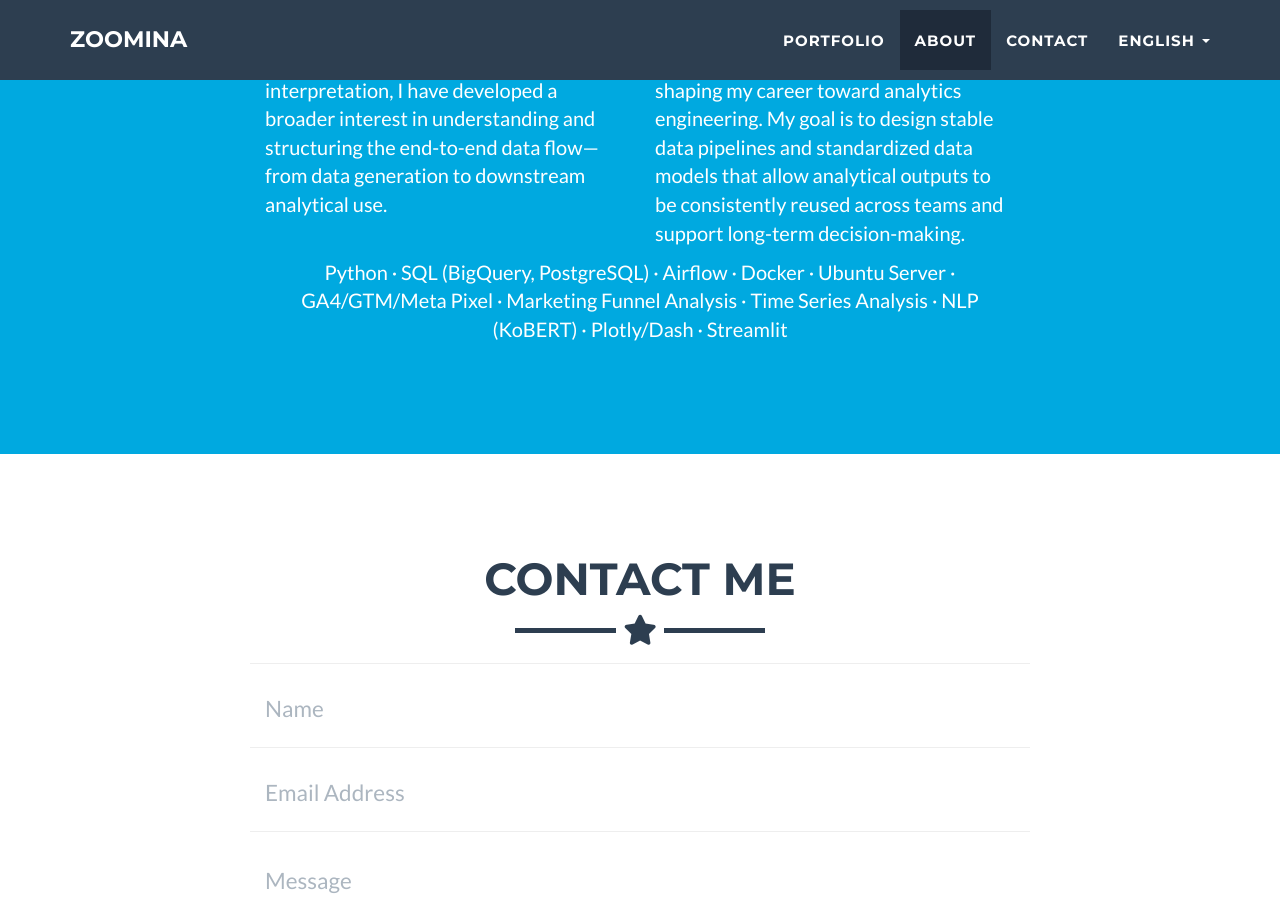
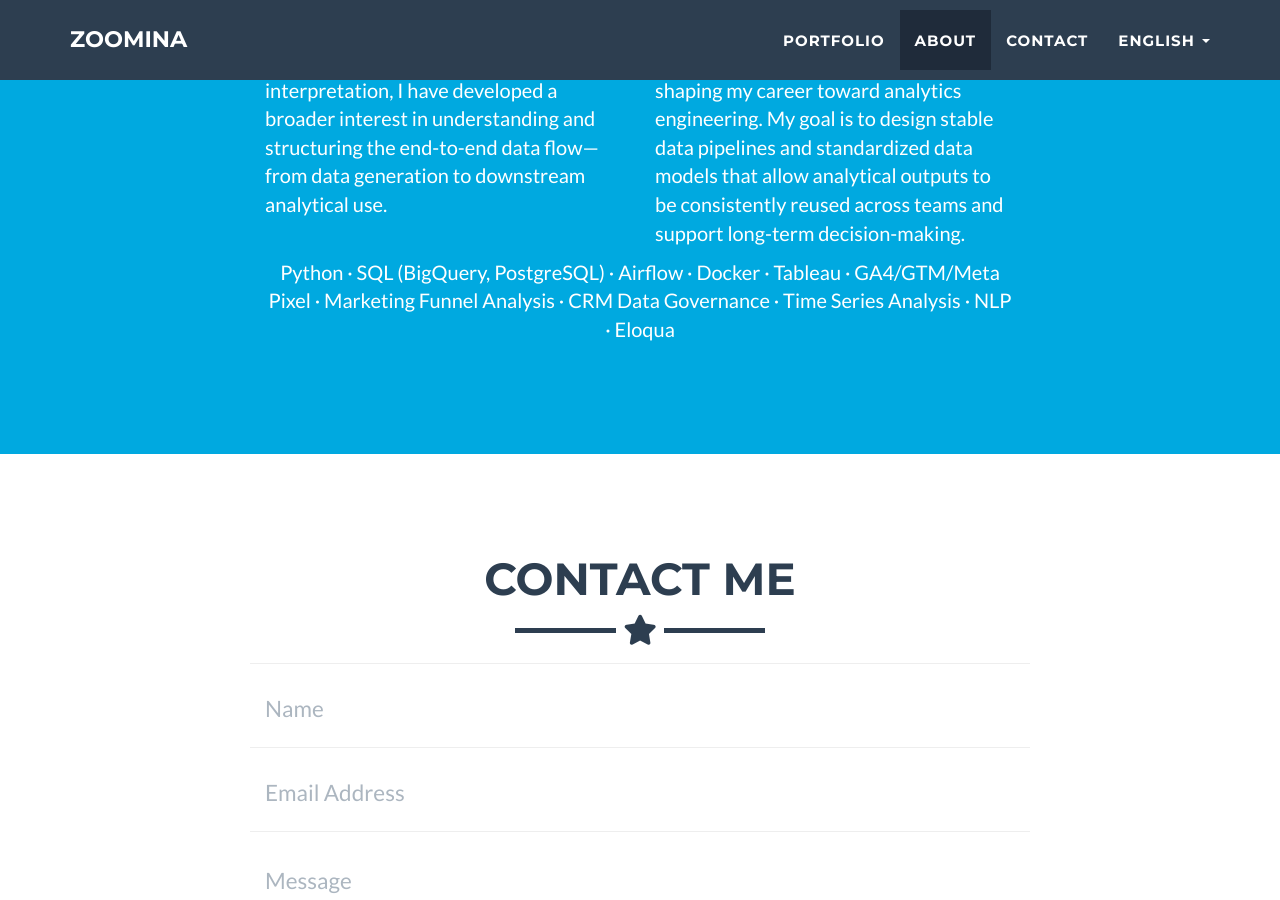
Before and after one commit to zoomina/zoomina.github.io, a Jekyll site: the page built from _posts/2014-07-18-project-1.markdown, in a window 1280 px wide and 900 px high, scrolled down 1948 px. Built offline with Jekyll 4.4.1, drawn with Linux system fonts in a browser that asks for light colours; part of the change alters nothing that is shown.

```diff
--- a/_includes/about.html
+++ b/_includes/about.html
@@ -23,9 +23,9 @@
     </div>
     <div class="row">
       <div class="col-lg-8 col-lg-offset-2 text-center">
-        <p data-en="Python · SQL (BigQuery, PostgreSQL) · Airflow · Docker · Ubuntu Server · GA4/GTM/Meta Pixel · Marketing Funnel Analysis · Time Series Analysis · NLP (KoBERT) · Plotly/Dash · Streamlit"
-           data-ko="Python · SQL (BigQuery, PostgreSQL) · Airflow · Docker · Ubuntu Server · GA4/GTM/Meta Pixel · Marketing Funnel Analysis · Time Series Analysis · NLP (KoBERT) · Plotly/Dash · Streamlit">
-          Python · SQL (BigQuery, PostgreSQL) · Airflow · Docker · Ubuntu Server · GA4/GTM/Meta Pixel · Marketing Funnel Analysis · Time Series Analysis · NLP (KoBERT) · Plotly/Dash · Streamlit
+        <p data-en="Python · SQL (BigQuery, PostgreSQL) · Airflow · Docker · Tableau · GA4/GTM/Meta Pixel · Marketing Funnel Analysis · CRM Data Governance · Time Series Analysis · NLP · Eloqua"
+           data-ko="Python · SQL (BigQuery, PostgreSQL) · Airflow · Docker · Tableau · GA4/GTM/Meta Pixel · Marketing Funnel Analysis · CRM Data Governance · Time Series Analysis · NLP · Eloqua">
+          Python · SQL (BigQuery, PostgreSQL) · Airflow · Docker · Tableau · GA4/GTM/Meta Pixel · Marketing Funnel Analysis · CRM Data Governance · Time Series Analysis · NLP · Eloqua
         </p>
       </div>
     </div>
--- a/_posts/2014-07-18-project-1.markdown
+++ b/_posts/2014-07-18-project-1.markdown
@@ -1,7 +1,7 @@
 ---
 layout: default
 modal-id: 1
-date: 2026-01-26
+date: 2026-03-05
 img: maplemeta.png
 alt: image-alt
 project-date: January 2026
@@ -14,21 +14,21 @@ description:
     ### MapleStory Meta Analytics Dashboard powered by Nexon Open API
     #Python #PostgreSQL #Airflow #Streamlit #Plotly #DataPipeline #GameAnalytics
     <br>
-    This project builds a data-driven dashboard to analyze class balance and meta shifts in MapleStory after game patches. Character ranking, job distribution, and combat power data were collected through the Nexon Open API and stored in a PostgreSQL data warehouse structured as RAW–DW–DM layers.
+    Game patches keep a live service alive — but too much meta disruption drives players away. This project quantifies patch impact through real data rather than community sentiment, providing game operators with an objective basis for balance decisions. Ranking data from the Muto (무릉도장) leaderboard was collected via the Nexon Open API and loaded into a three-layer pipeline (RAW → DW → DM), with custom metrics designed to measure meta health: Meta Entropy Score (class distribution balance), TER (spec gap between top players and the 50-floor threshold), and Meta Shift Score (equipment and stat changes across patches).
     <br>
-    Data pipelines were orchestrated using Airflow to automate ranking ingestion and DW→DM aggregation processes. A separate pipeline continuously collects patch notes and update announcements. When a new update is detected, the patch notes are processed using the Claude API to automatically generate a summary of major changes and a “daily checklist” for players.
+    Data collection, preprocessing, and analytical design were handled end-to-end, with Airflow automating weekly ranking ingestion and daily patch monitoring. PostgreSQL's jsonb type was used to handle semi-structured API responses, and the Claude API is triggered on update detection to run the patch analysis pipeline. The web service was prototyped in Streamlit, then built and deployed to Fly.io via vibe coding.
     <br>
-    To quantify meta dynamics, several analytical metrics were designed, including Meta Entropy Score (meta diversity), TER (Top Efficiency Ratio for top-ranked classes), and Meta Shift Score (ranking volatility after patches). The dashboard prototype was implemented using Streamlit and Plotly, enabling interactive exploration of class performance distribution, top-player job share, and patch impact analysis. The database is hosted on Supabase and the web service is deployed via Fly.io.
+    Key findings include: after the new class Lenn launched, nearly half of top-ranked players switched — yet Bishop's share held steady, validating the community's long-held belief that Bishops are irreplaceable. The biggest spec gap between top players and 50-floor borderline characters was found in Star Force and Hexa Core progression. Patch-driven shifts in equipment set choices were also quantitatively captured, alongside a post-rework surge in Kinesis adoption pointing to a sub-character leveling trend.
 
   ko: |
     ### Nexon Open API 기반 메이플스토리 메타 분석 대시보드 구축
     #Python #PostgreSQL #Airflow #Streamlit #Plotly #DataPipeline #GameAnalytics
     <br>
-    메이플스토리 패치 이후 직업 밸런스와 메타 변화를 데이터 기반으로 분석하기 위해 구축한 메타 분석 대시보드 프로젝트입니다. Nexon Open API로 캐릭터 랭킹, 직업 분포, 전투력 데이터를 수집하고 PostgreSQL 기반 RAW–DW–DM 구조의 데이터 레이어를 설계하여 분석용 데이터 마트를 구축했습니다.
+    패치로 인한 메타 변화가 유저 피로도에 어떤 영향을 미치는지, 커뮤니티 여론이 아닌 실데이터로 정량 측정하는 것이 이 프로젝트의 목표입니다. Nexon Open API로 수집한 무릉도장 랭킹 데이터를 RAW→DW→DM 3계층 파이프라인으로 적재하고, Meta Entropy Score·TER·Meta Shift Score 등 메타 상태를 수치화하는 지표를 직접 설계했습니다.
     <br>
-    Airflow를 활용해 랭킹 데이터 적재와 DW→DM 집계 파이프라인을 자동화하고, 패치노트 및 공지 데이터를 수집하는 별도 파이프라인을 구성했습니다. 업데이트 발생 시 패치 노트를 기반으로 Claude API를 활용해 주요 변경 사항 요약과 ‘메할일’ 리스트를 자동 생성하는 기능도 구현했습니다.
+    데이터 수집·전처리·분석 기획은 직접 수행했으며, Airflow로 랭킹 배치(주 1회)와 공지 모니터링(일 1회)을 자동화했습니다. 반정형 데이터 처리를 위해 PostgreSQL의 jsonb를 활용했고, 변경 감지 시 Claude API 호출로 패치 분석 파이프라인이 실행됩니다. 웹 서비스는 Streamlit 프로토타입을 기반으로 바이브코딩으로 구현해 Fly.io에 배포했습니다.
     <br>
-    또한 Meta Entropy Score, TER(Top Efficiency Ratio), Meta Shift Score 등 게임 메타 상태와 직업 경쟁력을 정량적으로 분석하기 위한 지표를 설계했습니다. 대시보드는 Streamlit과 Plotly로 구현했으며, 직업별 층수 분포, 상위 랭커 점유율, 패치 전후 메타 변화 등을 인터랙티브하게 탐색할 수 있도록 구성했습니다. 데이터베이스는 Supabase 기반 클라우드 환경에서 운영하고 웹 서비스는 Fly.io를 통해 배포했습니다.
+    실제 분석 결과, 신규 직업 렌 출시 이후 무릉 랭커의 절반에 가까운 점유율을 차지하게 되었음에도 불구하고 비숍 점유율이 유지된 사실을 데이터로 확인했고, 스펙 격차의 핵심이 스타포스·헥사코어임을 밝혔습니다. 업데이트 감지 시 Claude API를 통해 패치노트 요약과 유저 할 일 리스트도 자동 생성합니다.
 links:
   - title:
       en: "Maple Story Meta Dashboard"
```
